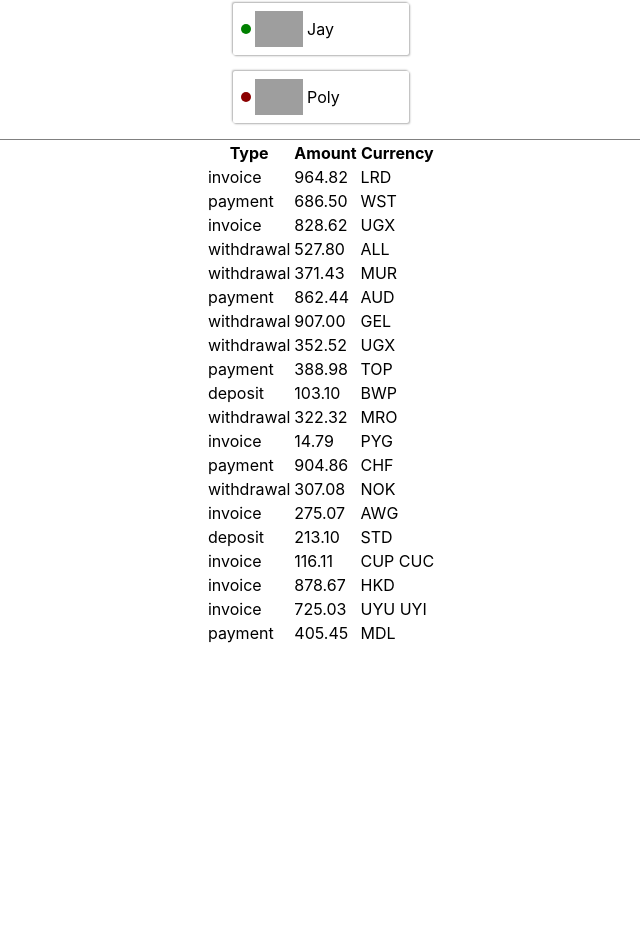
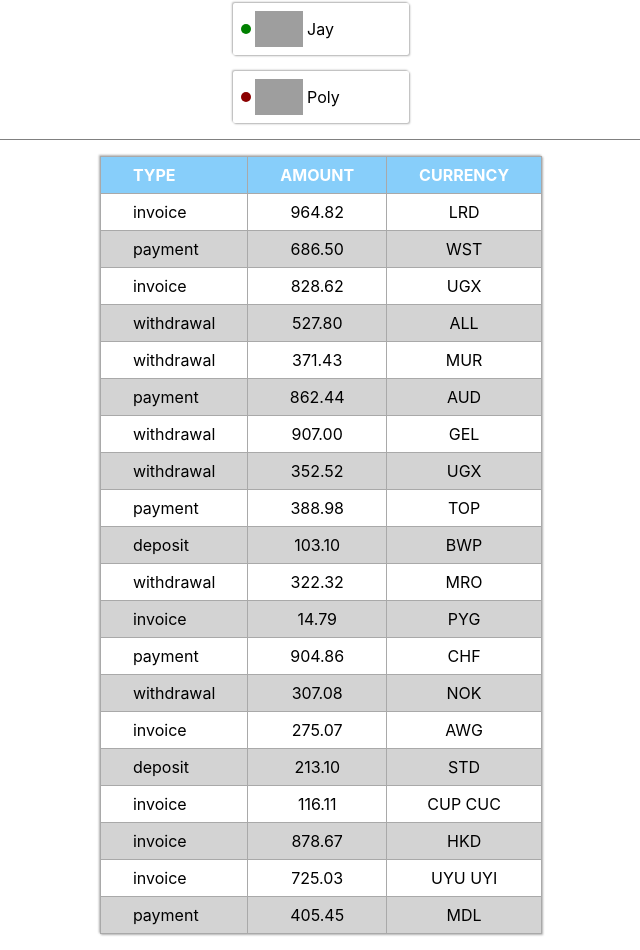
Before and after one commit to MateuszPiszczatowski/goit-react-hw-01-components, a React (Create React App) app: page / in a window 1280 px wide. Shown: the part 824-1774 px from the top of the page, without its empty margins (319-959 px from the left). Before the commit the page ends 1470 px from the top, so only its background shows below. Built offline with nearby package versions, Linux system fonts and the light colour scheme; grey boxes are pictures that could not be loaded.

Commit message:
Add styles for TransactionHistory component

```diff
--- a/src/components/TransactionHistory/TransactionHistory.module.css
+++ b/src/components/TransactionHistory/TransactionHistory.module.css
@@ -0,0 +1,31 @@
+.table {
+  box-shadow: 1px 1px 2px rgb(0, 0, 0, 0.3), -1px -1px 2px rgb(0, 0, 0, 0.3);
+  border-collapse: collapse;
+  margin: 1rem 0;
+}
+.table tr {
+  width: 10rem;
+  text-align: center;
+}
+
+.table td,
+.table th {
+  padding: 0.5rem 2rem 0.5rem 2rem;
+  border: 1px solid darkgray;
+}
+
+.table tr > th:first-child,
+.table tr > td:first-child {
+  text-align: start;
+}
+
+.table > thead > tr {
+  background-color: lightskyblue;
+  color: white;
+  font-weight: 700;
+  text-transform: uppercase;
+}
+
+.table > tbody > tr:nth-child(2n) {
+  background-color: lightgray;
+}
```
